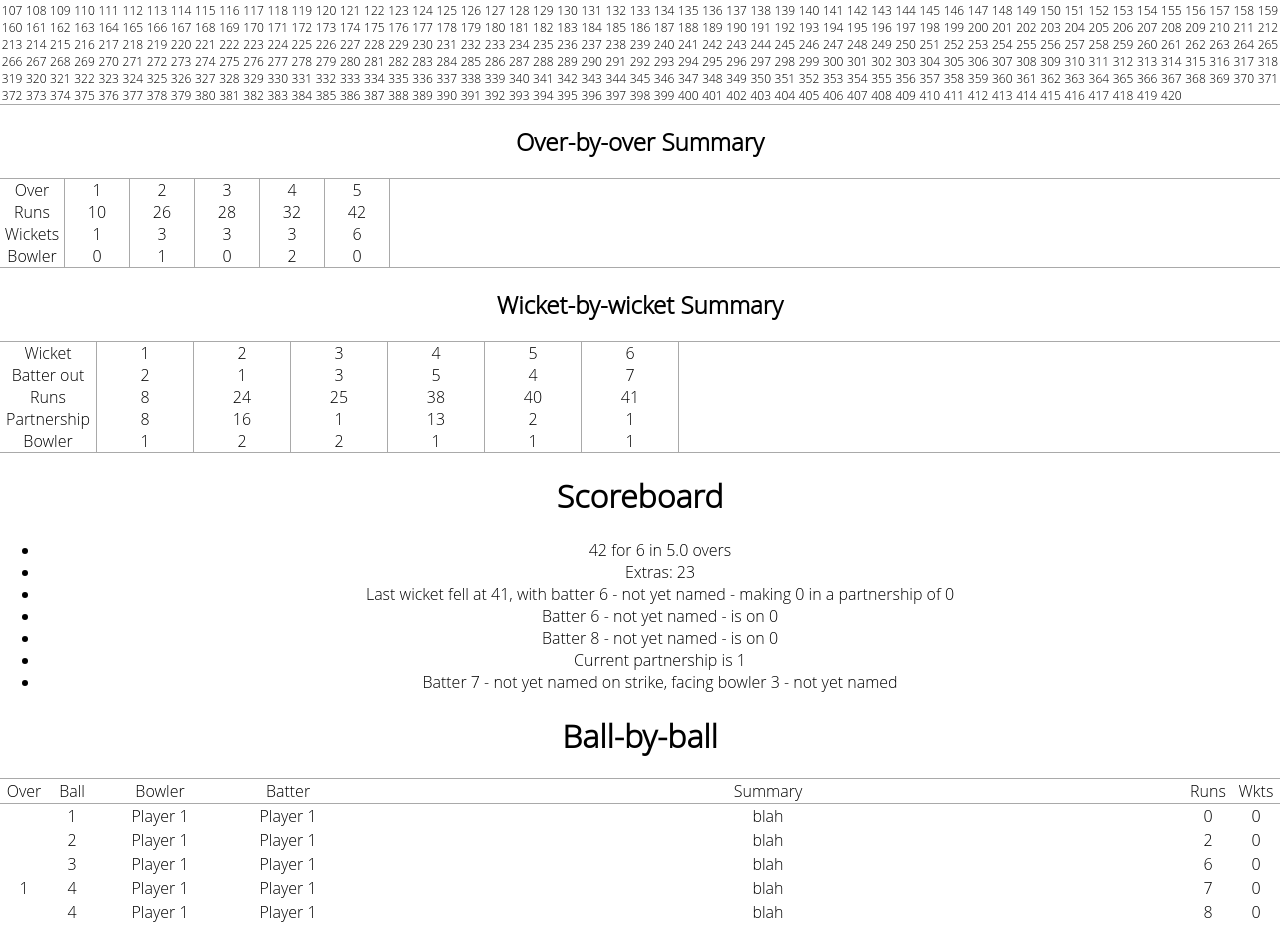
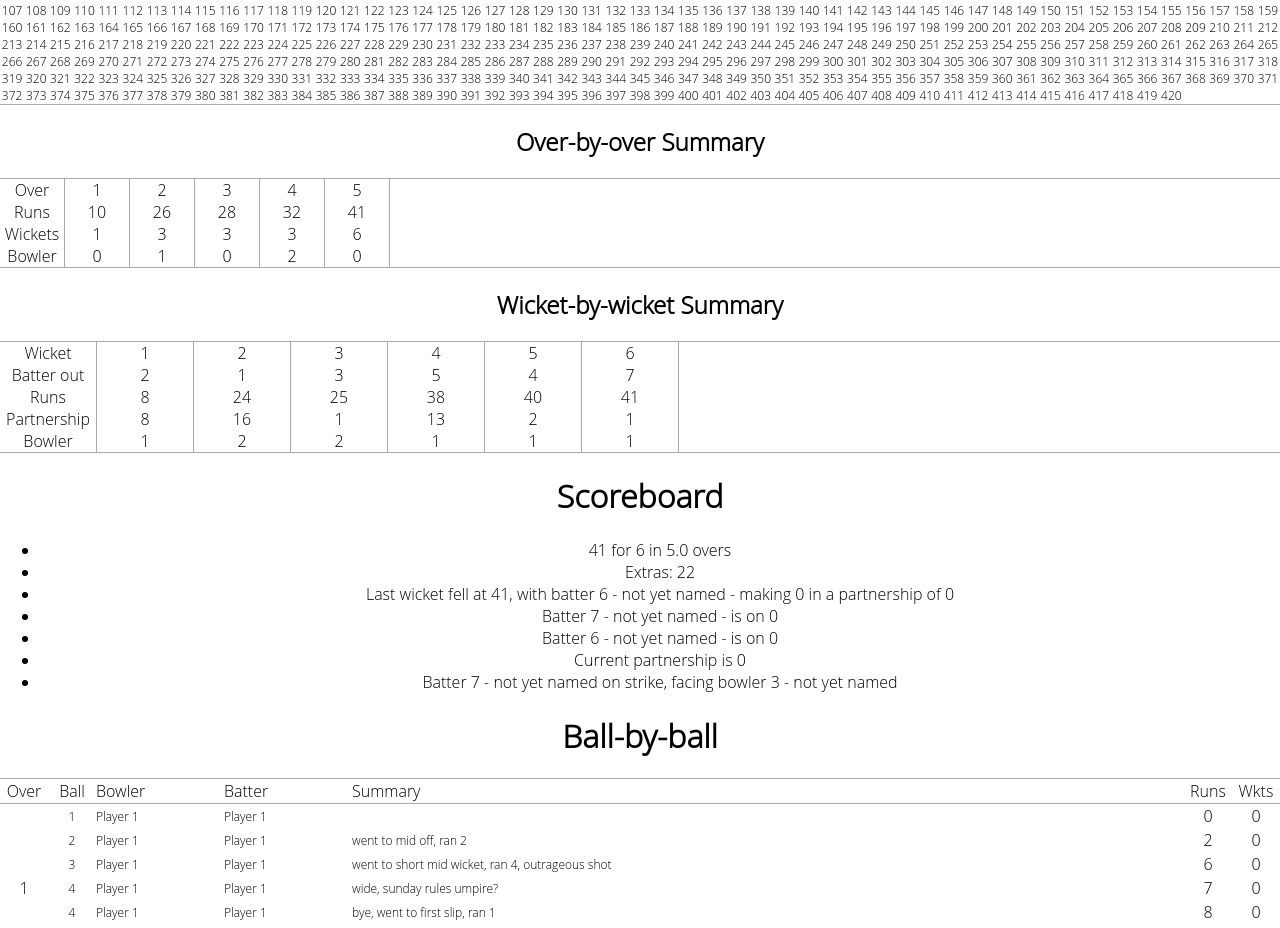
Before and after one commit to effortnottalent/cricket-scorer-app, a React (Create React App) app: page / in a window 1280 px wide. Shown: the part 1861-2789 px from the top of the page. Built offline with nearby package versions, Linux system fonts and the light colour scheme.

Commit message:
better summary

```diff
--- a/src/App.css
+++ b/src/App.css
@@ -322,12 +322,15 @@ body {
   width: 48px;
 }
 .bbb-header > .bbb-bowler {
+  text-align: left;
   width: 128px;
 }
 .bbb-header > .bbb-summary {
+  text-align: left;
   flex-grow: 1;
 }
 .bbb-header > .bbb-batter {
+  text-align: left;
   width: 128px;
 }
 .bbb-header > .bbb-runs {
@@ -348,29 +351,42 @@ body {
 }
 .bbb-balls > .bbb-ball {
   display: flex;
-  flex-wrap: wrap;
-  align-content: center;
   height: 24px;
+  flex-wrap: nowrap;
+  align-items: center;
 }
 .bbb-row > .bbb-over {
   width: 48px;
   align-content: center;
+  flex-shrink: 0;
 }
 .bbb-ball .bbb-ball-number {
+  flex-shrink: 0;
   width: 48px;
+  font-size: 12px;
 }
 .bbb-ball .bbb-bowler {
+  flex-shrink: 0;
   width: 128px;
+  font-size: 12px;
+  text-align: left;
 }
 .bbb-ball .bbb-summary {
   flex-grow: 1;
+  font-size: 12px;
+  text-align: left;
 }
 .bbb-ball .bbb-batter {
+  flex-shrink: 0;
   width: 128px;
+  font-size: 12px;
+  text-align: left;
 }
 .bbb-ball .bbb-runs {
+  flex-shrink: 0;
   width: 48px;
 }
 .bbb-ball .bbb-wickets {
+  flex-shrink: 0;
   width: 48px;
 }
--- a/src/App.js
+++ b/src/App.js
@@ -25,17 +25,17 @@ const initialEvents = [{
   notes: 'sunday rules umpire?'
 }, {
   runs: 1,
+  fieldPositionId: 3,
   extra: 'bye'
 }, {
-  runs: 0,
   wicket: {
     type: 'caught',
-    playerId: 7
   },
-  fieldPositionId: 13,
+  fieldPositionId: 1,
 }, {
   runs: 2,
-  extra: 'leg bye'
+  extra: 'leg bye',
+  fieldPositionId: 11,
 }, {
   overCalled: true
 }, {
@@ -55,20 +55,20 @@ const initialEvents = [{
   runs: 3,
   wicket: {
     type: 'run out',
-    fieldPositionId: 1
-  }
+  },
+  fieldPositionId: 3
 }, {
   extra: 'wide',
   wicket: {
-    type: 'stumped',
-    fieldPositionId: 1
+    type: 'stumped'
   }
 }, {
   runs: 0
 }, {
   runs: 0
 }, {
-  runs: 1
+  runs: 1,
+  fieldPositionId: 11,
 }, {
   runs: 0
 }, {
@@ -82,7 +82,8 @@ const initialEvents = [{
 }, {
   runs: 0
 }, {
-  runs: 2
+  runs: 2,
+  fieldPositionId: 10,
 }, {
   runs: 0
 }, {
@@ -117,25 +118,22 @@ const initialEvents = [{
   runs: 3,
   wicket: {
     type: 'run out'
-  }
+  },
+  fieldPositionId: 3,
 }, {
   extra: 'bye',
   runs: 2,
   wicket: {
     type: 'run out'
-  }
+  },
+  fieldPositionId: 4,
 },  {
   extra: 'leg bye',
   runs: 1,
   wicket: {
     type: 'run out'
-  }
-}, {
-  extra: 'wide'
-}, {
-  runs: 0
-}, {
-  runs: 0
+  },
+  fieldPositionId: 8,
 }, {
   overCalled: true
 }];
--- a/src/BallByBall.js
+++ b/src/BallByBall.js
@@ -54,5 +54,21 @@ export default function BallByBall({ events, players }) {
 }
 
 function formatSummary(event) {
-    return 'blah';
+    let wicketDetail = event.wicket?.type;
+    if(!['bowled', 'stumped', 'lbw', 'retired'].includes(wicketDetail)) {
+        if(event.fieldPositionId === 1) {
+            wicketDetail += ' & bowled';
+        } else if(event.fieldPositionId === 2) {
+            wicketDetail += ' behind';
+        }
+    }
+    const wicketSummary = event.wicket ? 'batter ' +
+        (event.wicket.batterOutId ?? event.onStrikeBatterId) + ' ' +
+        wicketDetail : '';
+    const runsSummary = event.runs ? 'went to ' +
+        fieldPositionsList[event.fieldPositionId ?? 0].label + ',  ran '
+        + event.runs : '';
+    return [ event.extra, runsSummary, wicketSummary, event.notes ]
+        .filter(i => (i ?? '') !== '')
+        .join(', ');
 }
--- a/src/FieldPositions.js
+++ b/src/FieldPositions.js
@@ -5,7 +5,8 @@ export default function FieldPositions() {
 }
 
 export const fieldPositionsList = [
-    { label: 'field position not recorded' },
+    { label: '<field position not recorded>' },
+    { label: 'bowler', x: 0, y: 0 },
     { label: 'wicket keeper', x: 0, y: 0 },
     { label: 'first slip', x: 0, y: 0 },
     { label: 'second slip', x: 0, y: 0 },
```
